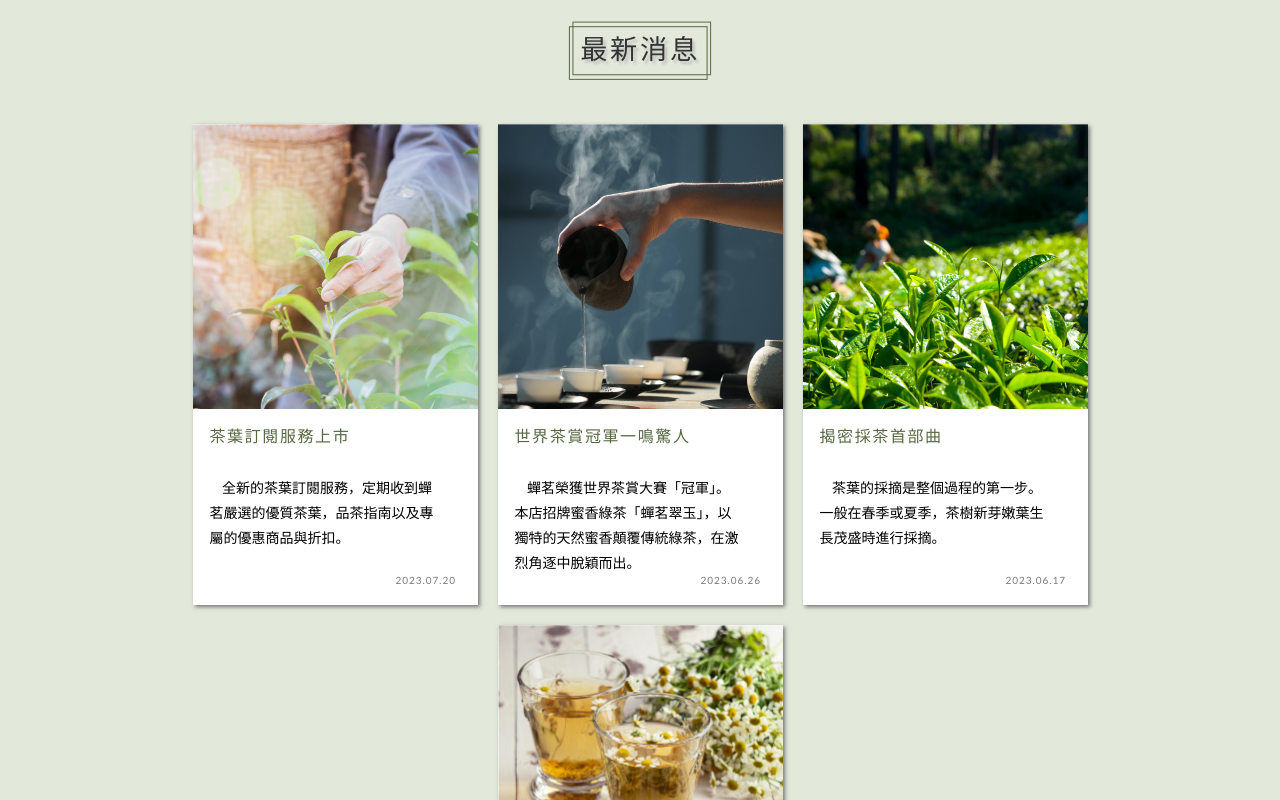
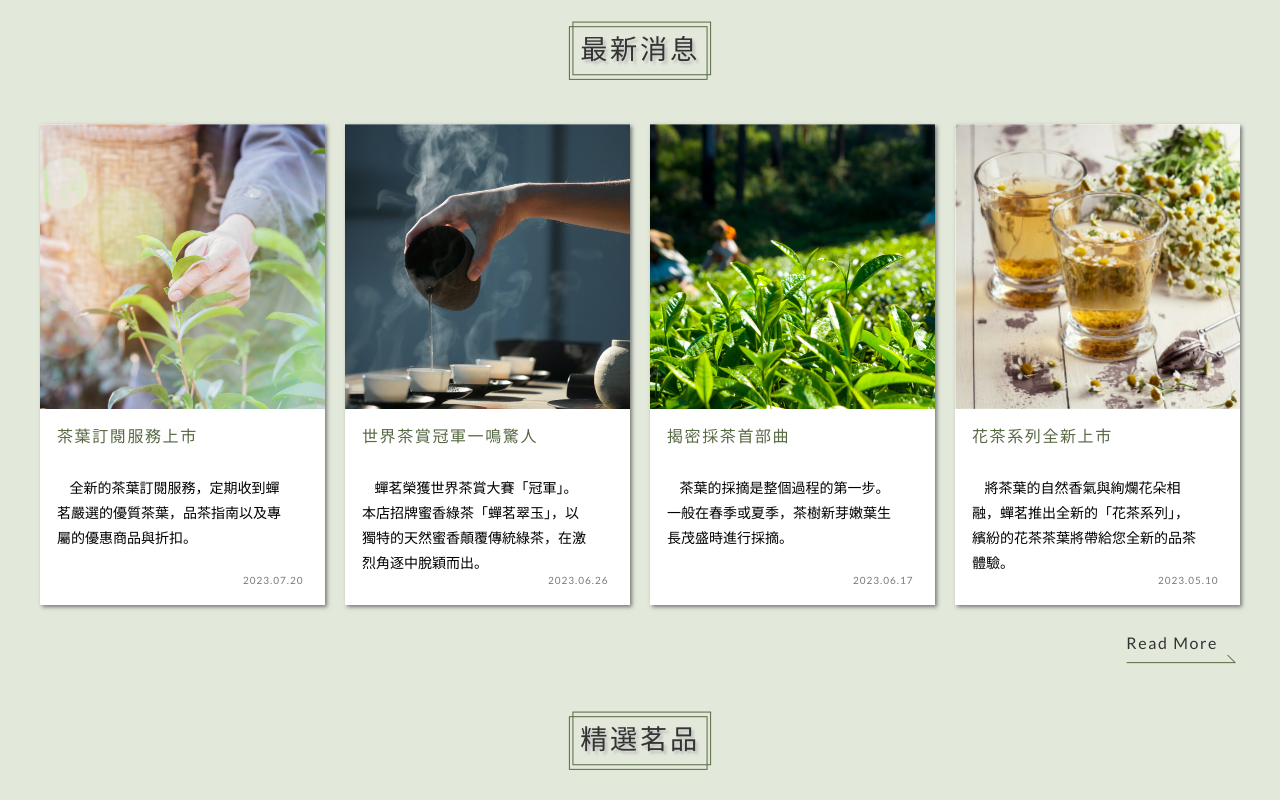
Before and after one commit to Jie-Fu-Chiu/Jie-Fu-Chiu.github.io, a plain HTML site: page index.html in a window 1280 px wide. Shown: the part 840-1640 px from the top of the page. Drawn offline with Linux system fonts and the light colour scheme.

Commit message:
index revise

```diff
--- a/CSS/index.css
+++ b/CSS/index.css
@@ -20,8 +20,6 @@
    position: absolute;
    bottom: 15%;
    right: 5%;
-   /* right: 6%; */
-   /* bottom: 24%; */
 }
 .honey-secret{
    font-family: 'Noto Serif TC', serif;
@@ -89,7 +87,6 @@
 }
 .card{
    width: 285px;
-   flex-shrink: 0;
    margin: 0 10px 20px;
    box-shadow: 2px 2px 4px rgb(120, 120, 120);
 }
@@ -99,7 +96,6 @@
 }
 .card .card-image img{
    width: 100%;
-   /* object-fit: cover; */
 }
 .card .news-info h4{
    font-family: 'Noto Serif TC', serif;
@@ -110,7 +106,6 @@
 }
 .news-info {
    width: 100%;
-   /* height: 20%; */
    background-color: #fff;
    position: relative;
 }
@@ -566,3 +561,19 @@
       font-size: 16px;
    }
 }
+@media screen and (min-width: 915px) {
+   .card-wrap{
+   display: grid;
+   grid-template-columns: repeat(2, 1fr);
+   margin: 0 20%;
+   justify-items: center;
+   }
+}
+@media screen and (min-width: 1220px) {
+   .card-wrap{
+   display: grid;
+   grid-template-columns: repeat(4, 1fr);
+   margin: 0;
+   justify-items: center;
+   }
+}
```
